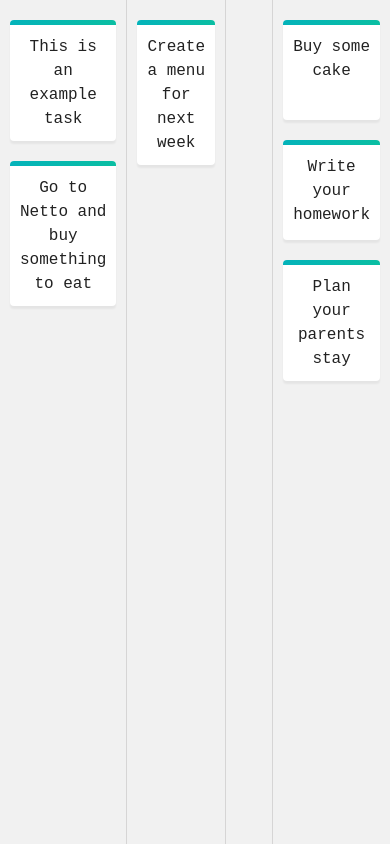
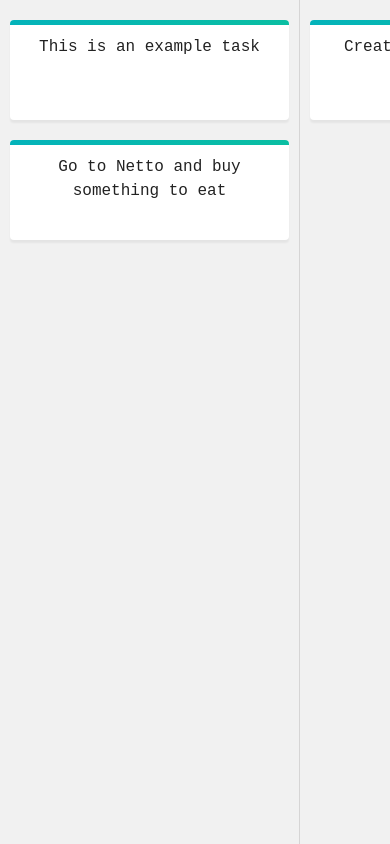
Before and after one commit to moubi/flow-task, a React (Create React App) app: page / in a window 390 px wide. Built offline with nearby package versions, Linux system fonts and the light colour scheme; the HTML template or start-up script is replaced by a standard one.

Commit message:
Add mobile friendly column layout. Add root board element.

```diff
--- a/src/components/Board/Board.js
+++ b/src/components/Board/Board.js
@@ -1,6 +1,8 @@
 import React, { Component } from "react";
 import Column from "../Column/Column";
 import Task from "../Task/Task";
+
+import "./Board.scss";
 
 export default class Board extends Component {
   constructor(props) {
@@ -88,7 +90,7 @@ export default class Board extends Component {
     const { columns } = this.state;
 
     return (
-      <>
+      <div className="Board">
         {columns.map(column => (
           <Column
             id={column.id}
@@ -108,7 +110,7 @@ export default class Board extends Component {
             ))}
           </Column>
         ))}
-      </>
+      </div>
     );
   }
 }
--- /dev/null
+++ b/src/components/Board/Board.scss
@@ -0,0 +1,7 @@
+.Board {
+    display: flex;
+    height: 100%;
+    align-items: stretch;
+    background-color: #f1f1f1;
+    overflow: scroll;
+}
--- a/src/components/Column/Column.scss
+++ b/src/components/Column/Column.scss
@@ -7,4 +7,9 @@
     &:last-child {
         border: none;
     }
+
+    @media (max-width: 1023px) {
+        flex-shrink: 0;
+        flex-basis: 300px;
+    }
 }
--- a/src/index.scss
+++ b/src/index.scss
@@ -3,14 +3,11 @@ body {
   padding: 0;
   font-family: sans-serif;
 }
+html, body {
+    height: 100%;
+}
 
 #root {
-  display: flex;
-  position: absolute;
-  top: 0;
-  left: 0;
-  right: 0;
-  bottom: 0;
-  align-items: stretch;
-  background-color: #f1f1f1;
- }
+  height: 100%;
+  width: 100%;
+}
```
Also changed, not shown: src/components/Column/Column.js (line endings or trailing spaces), src/components/Task/Task.js (line endings or trailing spaces).
